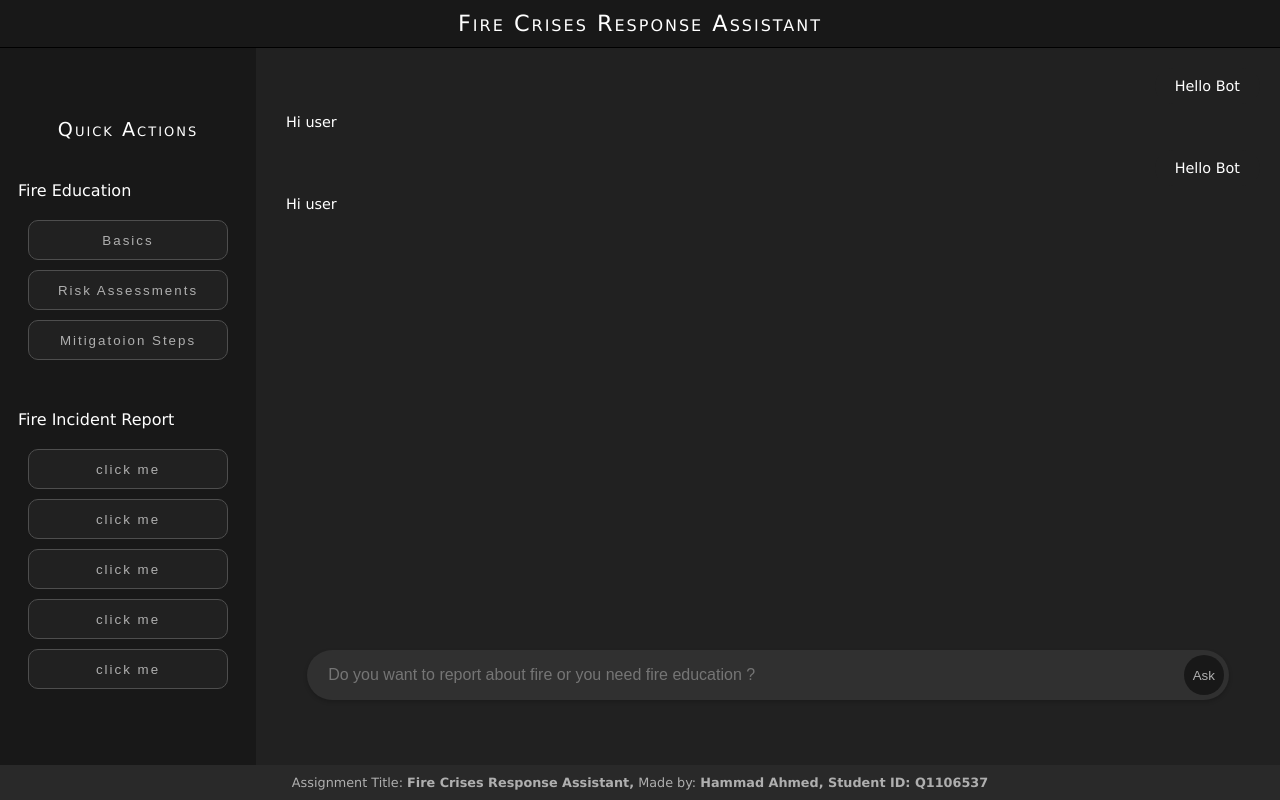
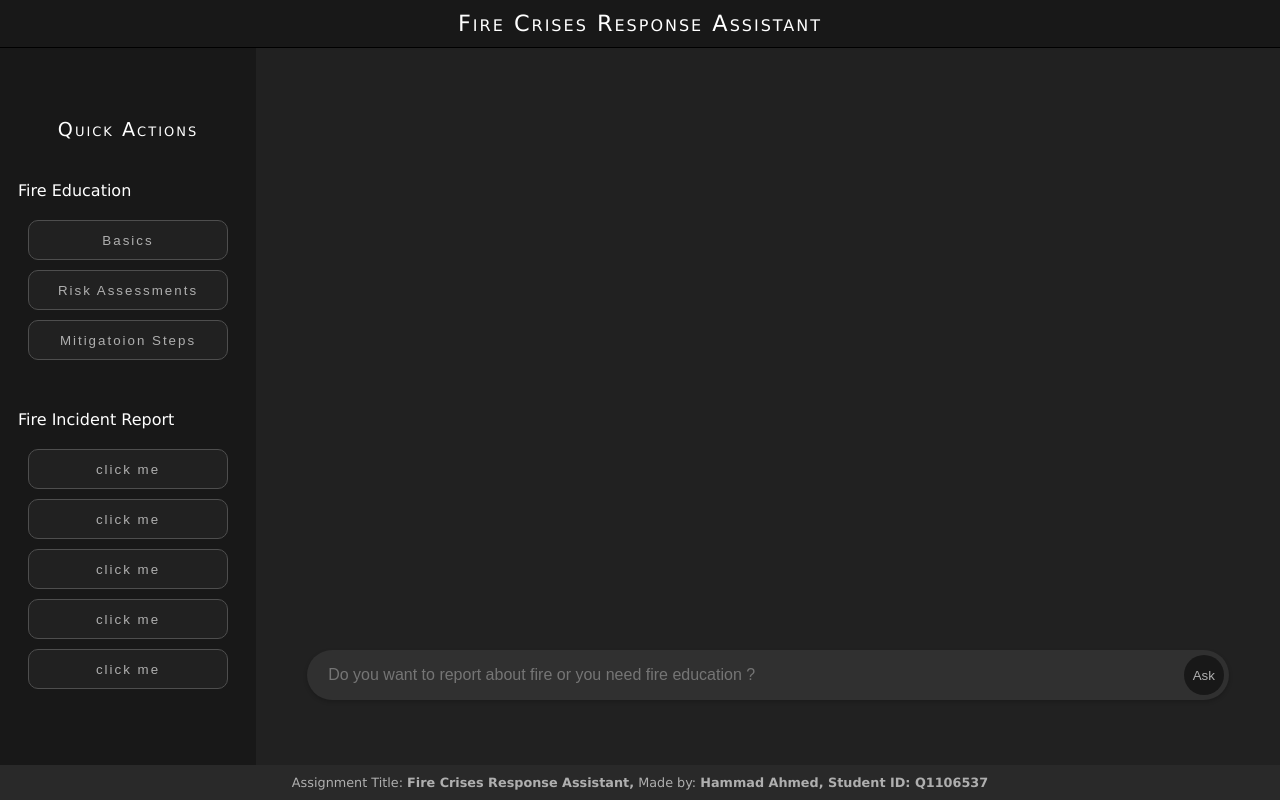
Before and after one commit to HammadEngr/Fire_response_assistant, a Django app: template django/bot/templates/bot/index.html in a window 1280 px wide. Run offline with Django 4.2, Linux system fonts and the light colour scheme; the template is opened without the code that fills it, so the values that code supplies are empty.

Commit message:
some ui fixes

```diff
--- a/django/bot/static/bot/scripts/handlers.js
+++ b/django/bot/static/bot/scripts/handlers.js
@@ -3,7 +3,7 @@ import { getCsrfToken, handleRequest } from "./helpers.js";
 
 const app_state = [];
 
-export async function handleUserInput(event, bot_text_box, bot_btns, input) {
+export async function handleUserInput(event, input) {
   try {
     console.log("==================handle user input====================");
     event.preventDefault();
@@ -36,7 +36,6 @@ export async function handleUserInput(event, bot_text_box, bot_btns, input) {
         buttons: response.is_btn ? response.buttons : [],
       });
 
-      bot_text_box.textContent = response.text;
       renderChat();
     }
     input.value = "";
--- a/django/bot/static/bot/scripts/main.js
+++ b/django/bot/static/bot/scripts/main.js
@@ -10,12 +10,12 @@ const chat_container = document.getElementById("chat_container");
 
 // EVENT LISTENERS
 send_message_btn.addEventListener("click", function (e) {
-  handleUserInput(e, bot_text_box, bot_btns, user_input);
+  handleUserInput(e, user_input);
 });
 user_input.addEventListener("keydown", function (e) {
   if (e.key === "Enter") {
     e.preventDefault();
-    handleUserInput(e, bot_text_box, bot_btns, user_input);
+    handleUserInput(e, user_input);
   }
 });
 chat_container.addEventListener("click", function (e) {
--- a/django/bot/templates/bot/index.html
+++ b/django/bot/templates/bot/index.html
@@ -29,20 +29,7 @@
         </div>
         <main class="chat-section">
             <div class="chatbot__chats" id="chat_container">
-                <div class="chatbot__chats-user chatbot__chats-resp"><p>Hello Bot</p></div>
-                <div class="chatbot__chats-bot chatbot__chats-resp" id="bot">
-                    <div class="chatbot-response-box">
-                        <p id="bot-msg-text">Hi user</p>
-                        <div class="chat_btns bot-btns"></div>
-                    </div>
-                </div>
-                <div class="chatbot__chats-user chatbot__chats-resp"><p>Hello Bot</p></div>
-                <div class="chatbot__chats-bot chatbot__chats-resp" id="bot">
-                    <div class="chatbot-response-box">
-                        <p id="bot-msg-text">Hi user</p>
-                        <div class="chat_btns bot-btns"></div>
-                    </div>
-                </div>
+
                 <div class="chatbot__chats-bot chatbot__chats-resp">
 
           </div>
```
